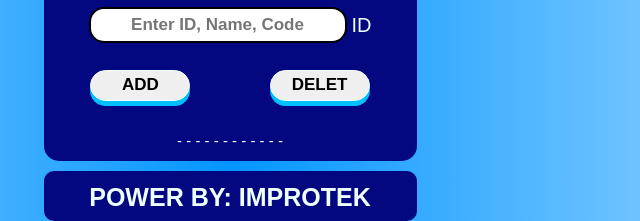
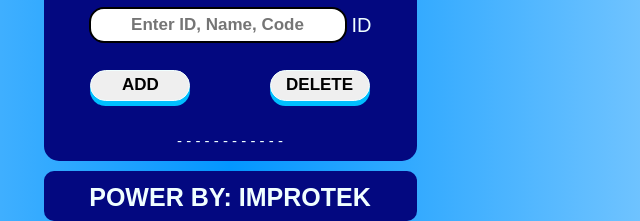
Before and after one commit to SamnangLong/SMARTGATE, a plain HTML site: page index.html in a window 1280 px wide. Shown: the part 584-805 px from the top of the page, 410-1050 px from the left. Drawn offline with Linux system fonts and the light colour scheme.

Commit message:
Add files via upload

```diff
--- a/index.html
+++ b/index.html
@@ -41,7 +41,7 @@
                         <button class="button" id="ADD" onclick="addUser()">ADD</button>
                     </div>
                     <div class="btn_delet">
-                        <button class="button" id="DELET" onclick="deleteUser()">DELET</button>
+                        <button class="button" id="DELET" onclick="deleteUser()">DELETE</button>
                     </div>
                 </div>
                 <div class="status">
```
